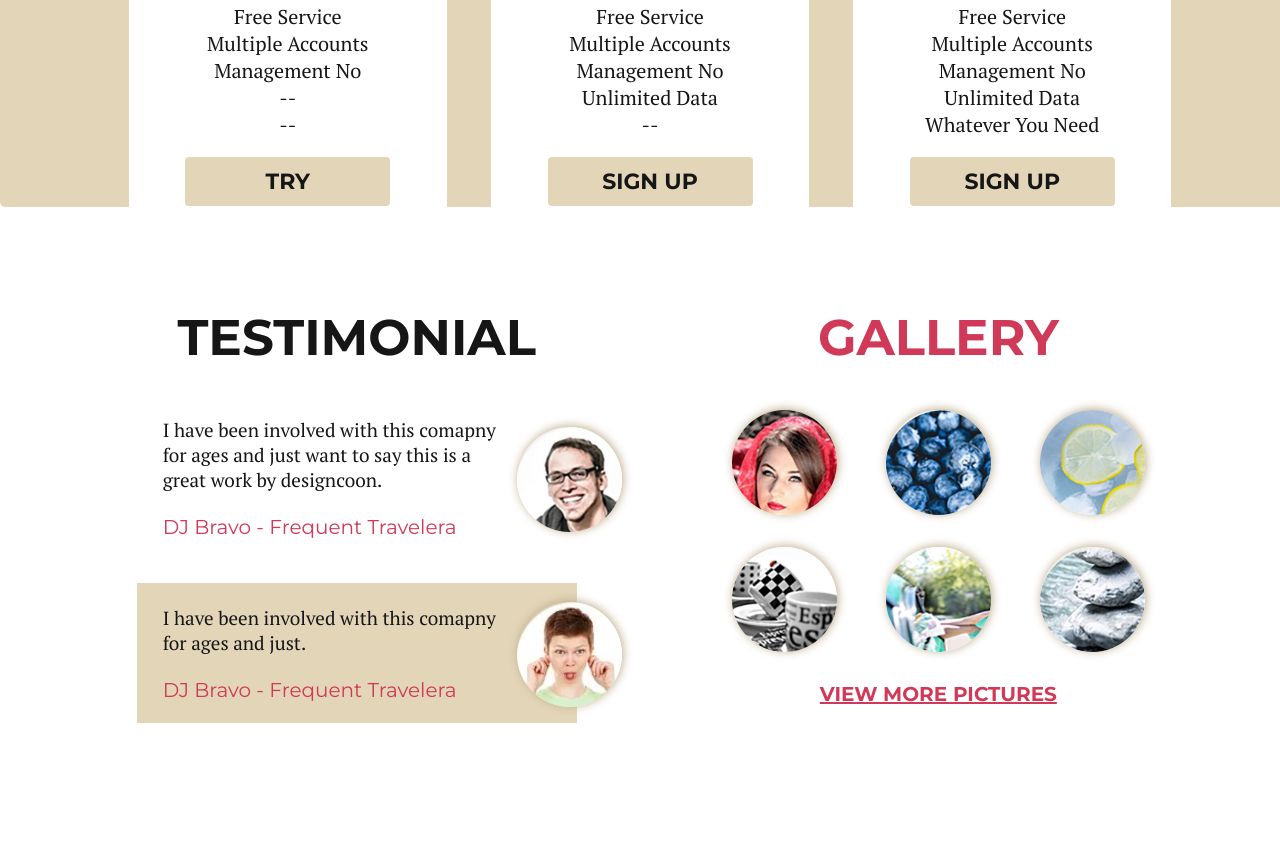
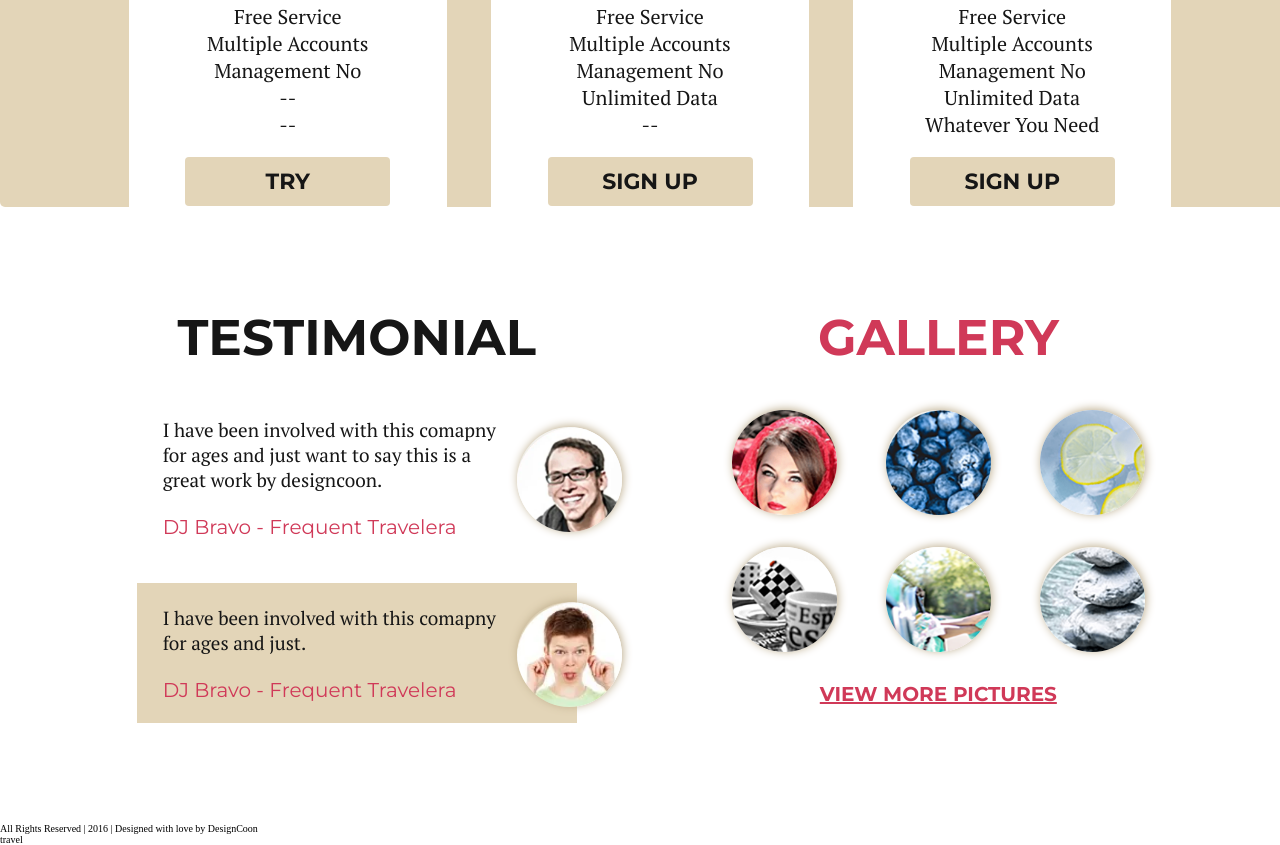
Before and after one commit to PavelNovik/template_4, a website built with Parcel: page src/index.html in a window 1280 px wide. Shown: the part 1638-2483 px from the top of the page. Before the commit the page ends 2394 px from the top, so only its background shows below. Built offline with nearby package versions, Linux system fonts and the light colour scheme.

Commit message:
start to do footer

```diff
--- a/src/assets/styles/layouts/_communication.scss
+++ b/src/assets/styles/layouts/_communication.scss
@@ -3,16 +3,21 @@
   flex-direction: row;
   justify-content: space-evenly;
   margin-top: 10rem;
+  margin-bottom: 10rem;
+
   .testimonials {
     display: flex;
     flex-direction: column;
     align-items: center;
+
     &__title {
       margin-bottom: 4rem;
+
       h2 {
         @include title__text($main__title_size, $title__text_black, $titleFont);
       }
     }
+
     &__review {
       .review {
         &:nth-child(2) {
@@ -22,6 +27,7 @@
       }
     }
   }
+
   .gallery {
     display: flex;
     flex-direction: column;
@@ -35,22 +41,29 @@
       flex-wrap: wrap;
       justify-content: space-evenly;
     }
+
     &__icon {
       cursor: pointer;
+
       &:hover {
         box-shadow: 1px -1px 10px #3d3931;
       }
     }
+
     &__title {
       margin-bottom: 4rem;
+
       h2 {
         @include title__text($main__title_size, $title__text_red, $titleFont);
       }
     }
+
     &__link {
       margin-top: 3rem;
+
       a {
         text-decoration: none;
+
         h3 {
           @include title__text(2rem, $title__text_red, $titleFont);
           text-decoration: underline;
--- a/src/index.html
+++ b/src/index.html
@@ -193,9 +193,10 @@
                 </div>
             </div>
         </div>
-        <br>
-        <br>
-        <br>
+        <div class="footer">
+            <div class="footer__text">All Rights Reserved | 2016 | Designed with love by DesignCoon</div>
+            <div class="footer__logo">travel</div>
+        </div>
 
 
 
```
